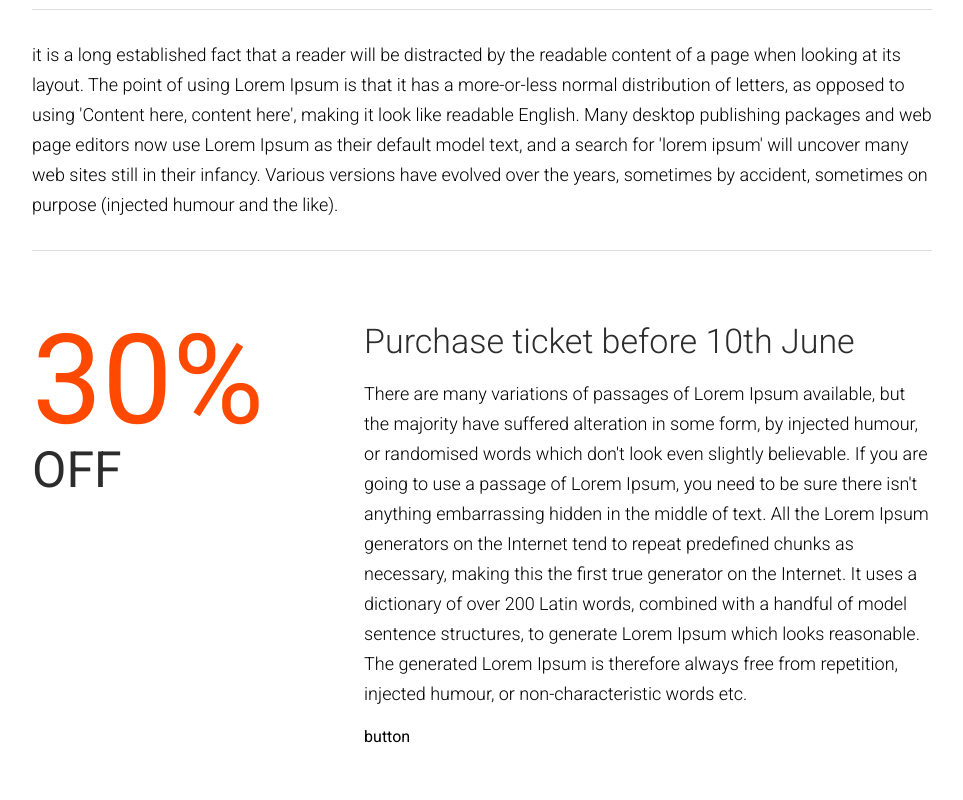
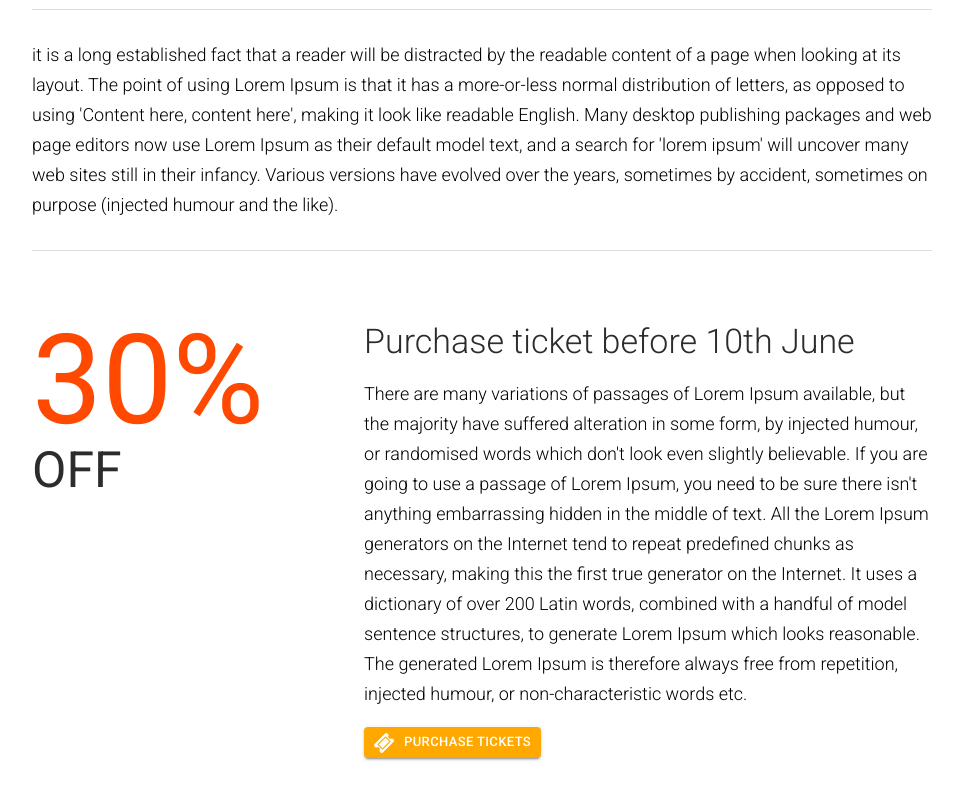
Before and after one commit to saron4/Music_Venue, a React (Create React App) app: page / in a window 1280 px wide. Shown: the part 1610-2410 px from the top of the page, without its empty margins (158-1121 px from the left). Built offline with nearby package versions, Linux system fonts and the light colour scheme.

Commit message:
create reusable button in utils component

```diff
--- a/src/Components/highlights/Discount.js
+++ b/src/Components/highlights/Discount.js
@@ -1,6 +1,8 @@
 import React, { Component } from 'react';
 import Fade from 'react-reveal/Fade';
 import Slide from 'react-reveal/Slide';
+
+import MyButton from '../utils/MyButton';
 
  class Discount extends Component {
 
@@ -54,9 +56,12 @@ import Slide from 'react-reveal/Slide';
                             humour, or non-characteristic words etc.
                         </p>
 
-                        <div>
-                             button
-                        </div>
+                        <MyButton
+                            text = "Purchase tickets"
+                            bck="#ffa800"
+                            color="#ffffff"
+                            link="http://google.com"
+                        />
 
                     </div>
                 </Slide>
--- /dev/null
+++ b/src/Components/utils/MyButton.js
@@ -0,0 +1,29 @@
+import React from 'react';
+import Button from '@material-ui/core/Button';
+import TicketIcon from  '../../resources/images/icons/ticket.png';
+
+const MyButton = (props) => {
+    return (
+        <div>
+            <Button
+                href={props.link}
+                variant="contained"
+                size="small"
+                style={{
+                    background: props.bck,
+                    color: props.color
+                }}
+            >
+                <img src={TicketIcon}
+
+                    className="iconImage"
+                    alt="icon_button"
+
+                />
+                {props.text}
+            </Button>
+        </div>
+    );
+};
+
+export default MyButton;
```
